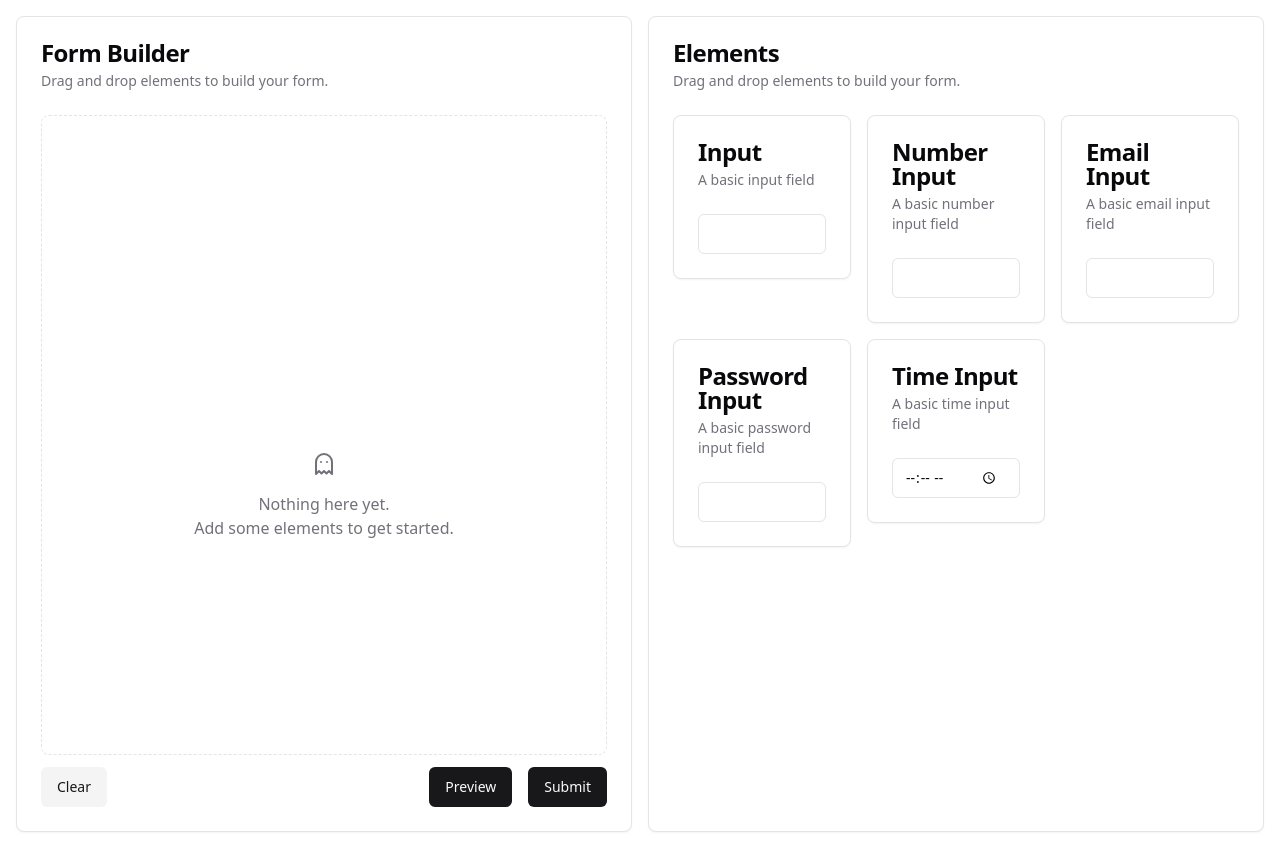
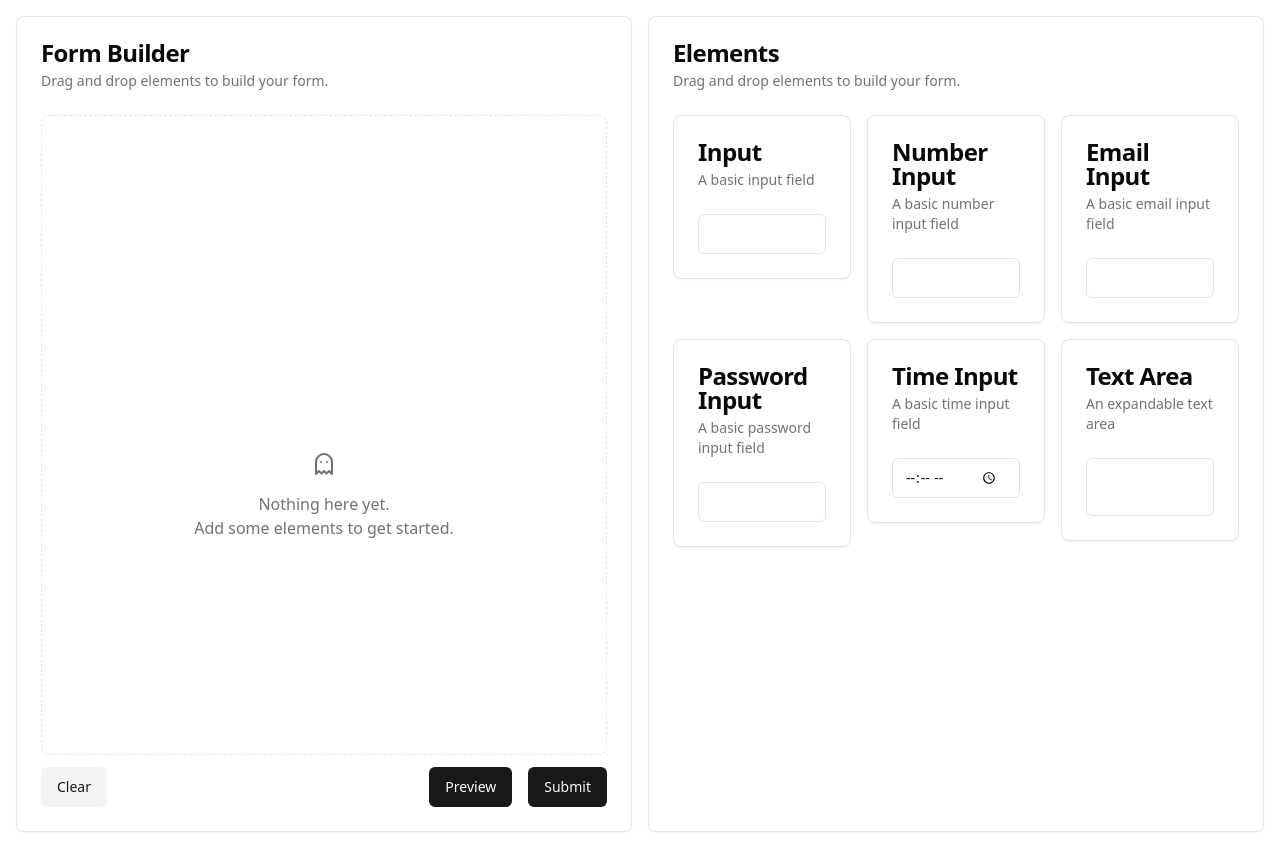
Before and after one commit to DanielSayer/form-builder, a React (Vite) app: page / in a window 1280 px wide. Built offline with nearby package versions, Linux system fonts and the light colour scheme.

Commit message:
feat: add text area

```diff
--- a/src/components/form-elements/template-mappings.ts
+++ b/src/components/form-elements/template-mappings.ts
@@ -6,6 +6,14 @@ import {
   inputConfig,
   inputDetailedConfigDefaults,
 } from "@/lib/config/form-elements/input";
+import {
+  generateTextAreaFormElement,
+  TextAreaFormElement,
+} from "./textarea-element";
+import {
+  textAreaConfig,
+  textAreaDetailedConfigDefaults,
+} from "@/lib/config/form-elements/textarea";
 
 export const templateMappings: Record<
   FormElement,
@@ -14,6 +22,7 @@ export const templateMappings: Record<
   input: InputFormElement,
   select: SelectFormElement,
   checkbox: CheckboxFormElement,
+  textarea: TextAreaFormElement,
 };
 
 export const generatorMappings: Record<
@@ -23,12 +32,14 @@ export const generatorMappings: Record<
   input: generateInputFormElement,
   select: () => "",
   checkbox: () => "",
+  textarea: generateTextAreaFormElement,
 };
 
 export const detailedConfigDefaultMappings = {
   input: inputDetailedConfigDefaults,
   select: {},
   checkbox: {},
+  textarea: textAreaDetailedConfigDefaults,
 };
 
 type Config = {
@@ -41,4 +52,5 @@ export const extraConfigMappings: Record<FormElement, Config[]> = {
   input: inputConfig,
   select: [],
   checkbox: [],
+  textarea: textAreaConfig,
 };
--- /dev/null
+++ b/src/components/form-elements/textarea-element.tsx
@@ -0,0 +1,61 @@
+import { spreadExtraConfig } from "@/lib/code-gen";
+import { TextAreaExtraFieldsConfig } from "@/lib/config/form-elements/textarea";
+import { FormElementProps } from "@/lib/element-config";
+import {
+  FormControl,
+  FormDescription,
+  FormField,
+  FormItem,
+  FormLabel,
+  FormMessage,
+} from "../ui/form";
+import { Textarea } from "../ui/textarea";
+
+export function TextAreaFormElement({
+  name,
+  label,
+  description,
+  extraConfig,
+}: FormElementProps) {
+  const typedConfig = (extraConfig ?? {}) as TextAreaExtraFieldsConfig;
+
+  return (
+    <FormField
+      name={name}
+      defaultValue=""
+      render={({ field }) => (
+        <FormItem>
+          <FormLabel>{label}</FormLabel>
+          <FormControl>
+            <Textarea {...field} {...typedConfig} />
+          </FormControl>
+          <FormDescription>{description}</FormDescription>
+          <FormMessage />
+        </FormItem>
+      )}
+    />
+  );
+}
+
+export function generateTextAreaFormElement({
+  name,
+  label,
+  description,
+  extraConfig,
+}: FormElementProps) {
+  return `
+        <FormField
+          name="${name}"
+          render={({ field }) => (
+            <FormItem>
+              <FormLabel>${label}</FormLabel>
+              <FormControl>
+                <Textarea {...field} ${spreadExtraConfig(extraConfig)} />
+              </FormControl>
+              ${description ? `<FormDescription>${description}</FormDescription>` : ``}
+              <FormMessage />
+            </FormItem>
+          )}
+        />
+  `.trim();
+}
--- /dev/null
+++ b/src/components/ui/textarea.tsx
@@ -0,0 +1,23 @@
+import * as React from "react";
+
+import { cn } from "@/lib/utils";
+
+export type TextareaProps = React.TextareaHTMLAttributes<HTMLTextAreaElement>;
+
+const Textarea = React.forwardRef<HTMLTextAreaElement, TextareaProps>(
+  ({ className, ...props }, ref) => {
+    return (
+      <textarea
+        className={cn(
+          "flex min-h-[80px] w-full rounded-md border border-input bg-background px-3 py-2 text-sm ring-offset-background placeholder:text-muted-foreground focus-visible:outline-none focus-visible:ring-2 focus-visible:ring-ring focus-visible:ring-offset-2 disabled:cursor-not-allowed disabled:opacity-50",
+          className,
+        )}
+        ref={ref}
+        {...props}
+      />
+    );
+  },
+);
+Textarea.displayName = "Textarea";
+
+export { Textarea };
--- /dev/null
+++ b/src/lib/config/form-elements/textarea.ts
@@ -0,0 +1,47 @@
+import { FormElementDetailedConfig } from "./config";
+
+export type TextAreaExtraFieldsConfig = {
+  disabled: boolean;
+  maxLength: number;
+  minLength: number;
+  placeholder: string;
+  readonly: boolean;
+};
+
+export const textAreaDetailedConfigDefaults: Partial<TextAreaExtraFieldsConfig> =
+  {
+    disabled: false,
+    maxLength: undefined,
+    minLength: undefined,
+    placeholder: undefined,
+    readonly: false,
+  };
+
+export const textAreaConfig: FormElementDetailedConfig<TextAreaExtraFieldsConfig>[] =
+  [
+    {
+      name: "disabled",
+      configFor: "checkbox",
+    },
+    {
+      name: "maxLength",
+      configFor: "input",
+      type: "number",
+      min: 0,
+    },
+    {
+      name: "minLength",
+      configFor: "input",
+      type: "number",
+      min: 0,
+    },
+    {
+      name: "placeholder",
+      configFor: "input",
+      type: "text",
+    },
+    {
+      name: "readonly",
+      configFor: "checkbox",
+    },
+  ] as const;
--- a/src/lib/config/presets-config.tsx
+++ b/src/lib/config/presets-config.tsx
@@ -1,6 +1,7 @@
 import { DisplayProps } from "@/components/display";
 import { Input } from "@/components/ui/input";
 import { FormElement } from "../element-config";
+import { Textarea } from "@/components/ui/textarea";
 
 type FormElementDisplay = DisplayProps & {
   formElement: FormElement;
@@ -46,4 +47,13 @@ export const displayElements: FormElementDisplay[] = [
     render: (props) => <Input id={props.id} {...props.defaults} />,
     defaults: { type: "time" },
   },
+  {
+    formElement: "textarea",
+    id: "textarea",
+    title: "Text Area",
+    description: "An expandable text area",
+    render: (props) => (
+      <Textarea id={props.id} className="min-h-10 resize-none" />
+    ),
+  },
 ];
--- a/src/lib/element-config.ts
+++ b/src/lib/element-config.ts
@@ -1,4 +1,4 @@
-export type FormElement = "input" | "select" | "checkbox";
+export type FormElement = "input" | "select" | "checkbox" | "textarea";
 
 export type ElementConfig = {
   id?: string;
```
